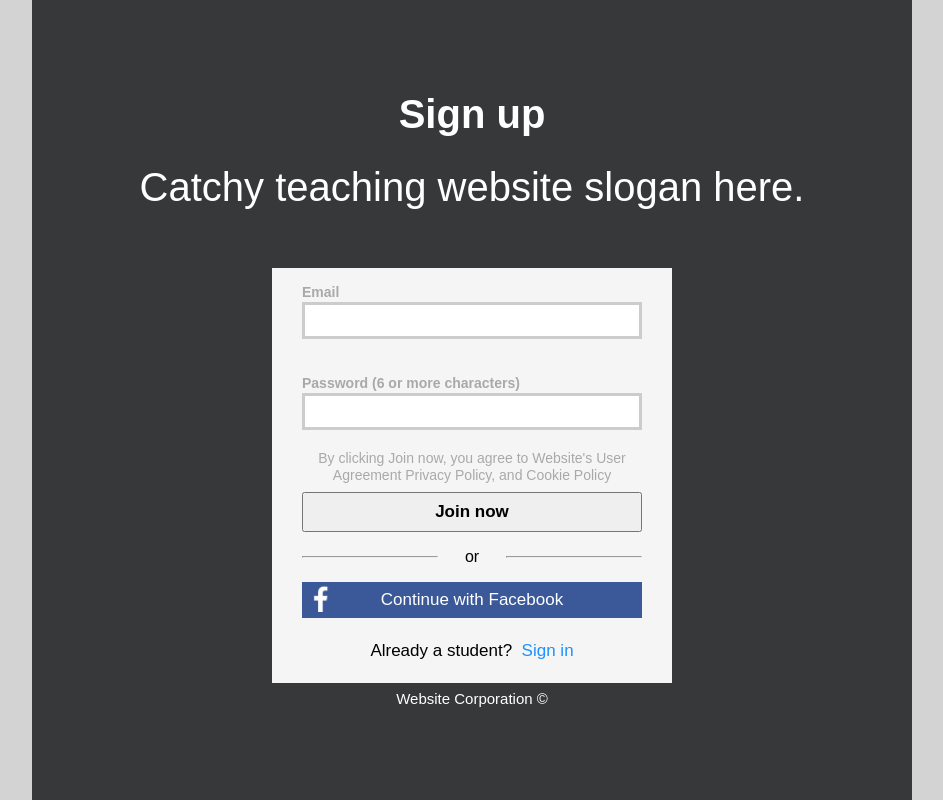
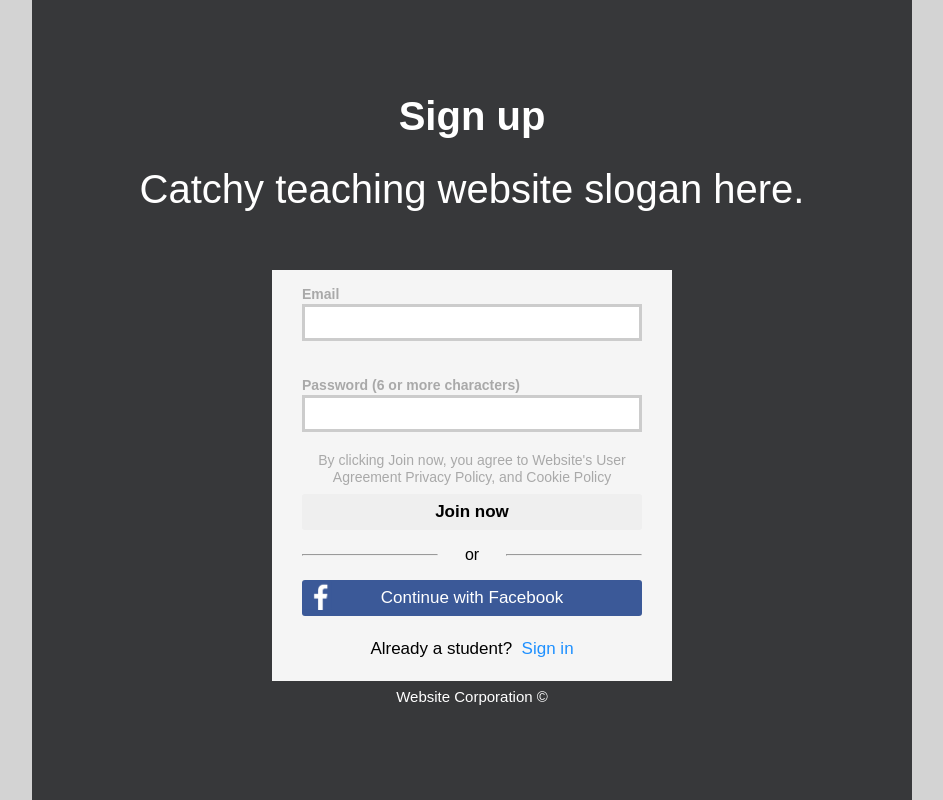
Before and after one commit to candrade86/teaching-site-frontend, a React (Create React App) app in the folder teaching-site/: page / in a window 1280 px wide. Shown: the whole page, without its empty margins (168-1111 px from the left). Built offline with nearby package versions, Linux system fonts and the light colour scheme.

Commit message:
added border radius to buttons and removed border from the join now button

```diff
--- a/teaching-site/src/styled-components/Signup.js
+++ b/teaching-site/src/styled-components/Signup.js
@@ -89,6 +89,8 @@ export const Button = styled.button`
     padding: 8px 20px;
     font-size: 1.7rem;
     font-weight: 900;
+    border-radius: 3px;
+    border: none;
 `
 
 export const FacebookButton = styled.button`
@@ -101,6 +103,7 @@ export const FacebookButton = styled.button`
     background-size: auto 30px;
     background-repeat: no-repeat;
     border: none;
+    border-radius: 3px;
 `
 
 export const OrWrap = styled.div`
```
